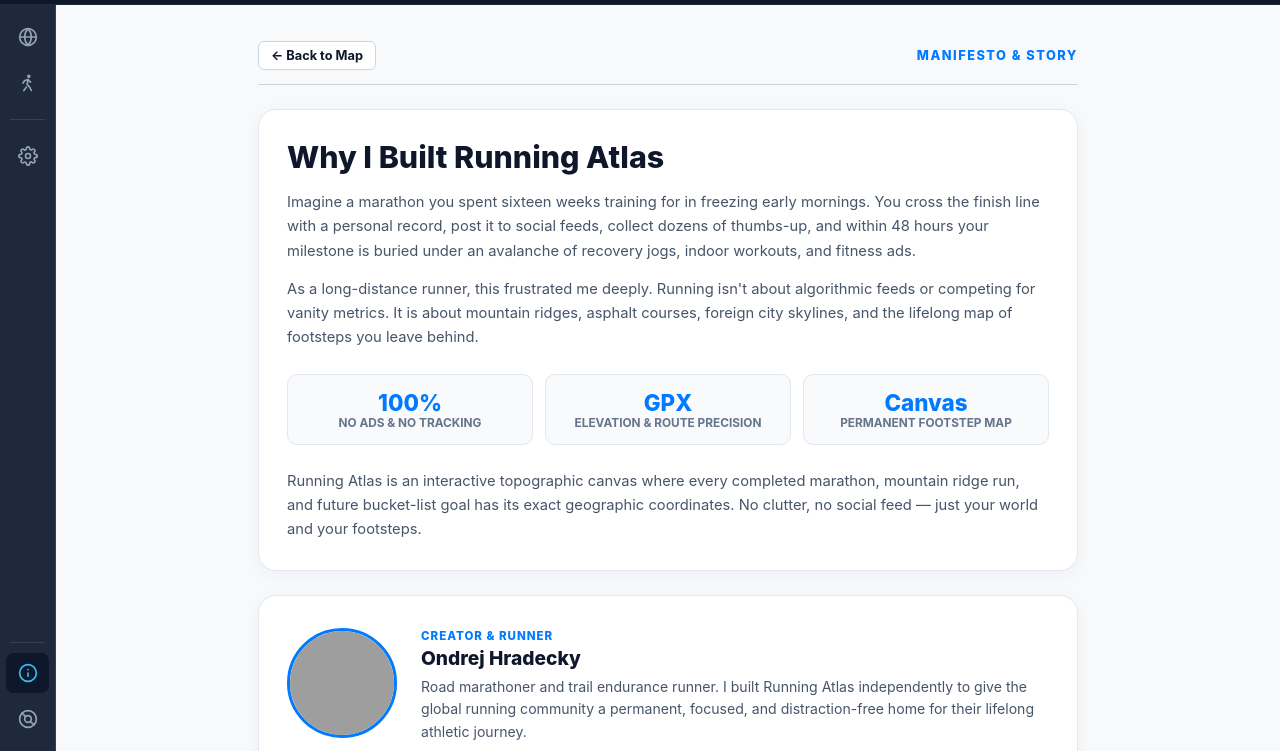
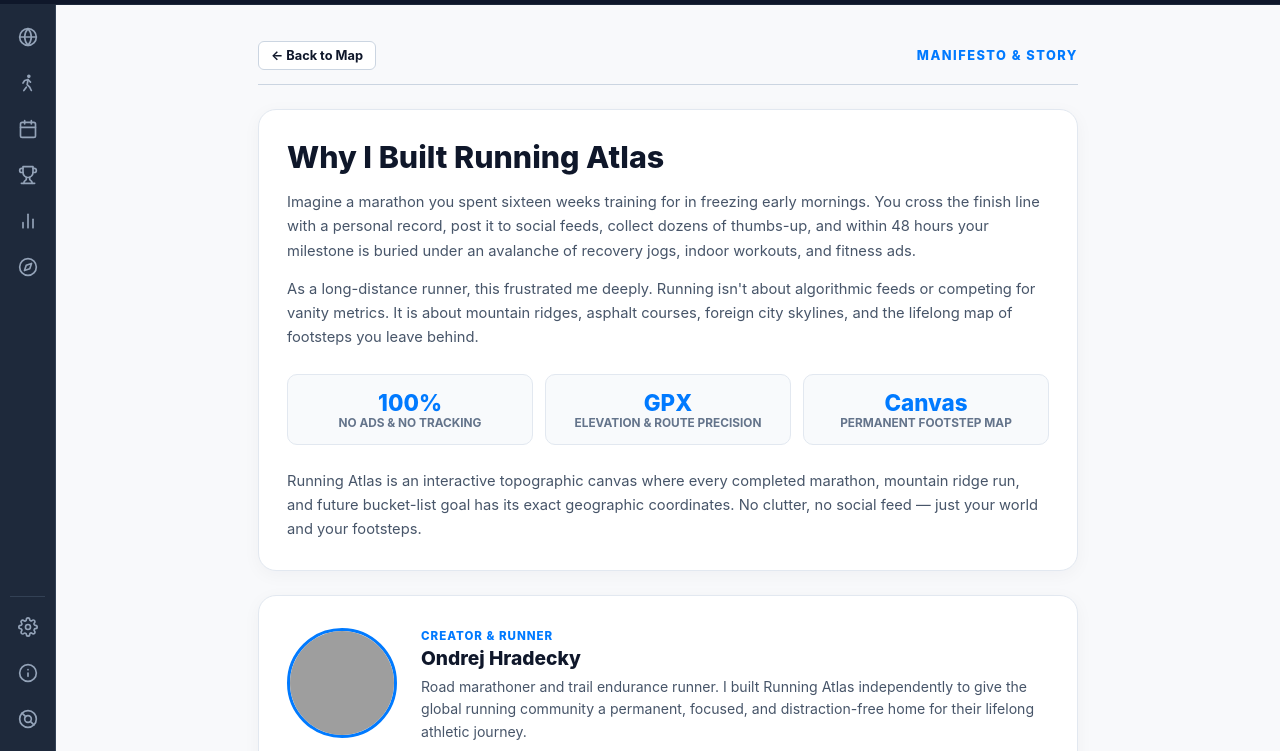
Before and after one commit to ondra295/run-atlas, a plain HTML site: page about.html in a window 1280 px wide. Shown: the part 49-800 px from the top of the page. Drawn offline with Linux system fonts and the light colour scheme; grey boxes are pictures that could not be loaded.

Commit message:
Refactor navigation links in about.html
Updated navigation links to include specific views for races, memorable runs, timeline, personal bests, and stats.

```diff
--- a/about.html
+++ b/about.html
@@ -79,8 +79,8 @@
     </header>
 
     <div id="main-body">
-      <nav id="left-rail">
-        <a class="rail-btn" href="app.html">
+     <nav id="left-rail">
+        <a class="rail-btn" href="app.html?view=races">
           <span class="rail-icon">
             <svg width="20" height="20" viewBox="0 0 24 24" fill="none" stroke="currentColor" stroke-width="2" stroke-linecap="round" stroke-linejoin="round">
               <circle cx="12" cy="12" r="10"></circle><line x1="2" y1="12" x2="22" y2="12"></line>
@@ -90,7 +90,7 @@
           <span>Race Atlas</span>
         </a>
 
-        <a class="rail-btn" href="app.html">
+        <a class="rail-btn" href="app.html?view=memorable">
           <span class="rail-icon">
             <svg width="20" height="20" viewBox="0 0 24 24" fill="none" stroke="currentColor" stroke-width="2" stroke-linecap="round" stroke-linejoin="round">
               <circle cx="13" cy="4" r="1.2" fill="currentColor"></circle>
@@ -100,22 +100,65 @@
           <span>Memorable Runs</span>
         </a>
 
-        <div style="height: 1px; background: #334155; margin: 10px 4px;"></div>
+        <a class="rail-btn" href="app.html?view=timeline">
+          <span class="rail-icon">
+            <svg width="20" height="20" viewBox="0 0 24 24" fill="none" stroke="currentColor" stroke-width="2" stroke-linecap="round" stroke-linejoin="round">
+              <rect x="3" y="4" width="18" height="18" rx="2" ry="2"></rect>
+              <line x1="16" y1="2" x2="16" y2="6"></line>
+              <line x1="8" y1="2" x2="8" y2="6"></line>
+              <line x1="3" y1="10" x2="21" y2="10"></line>
+            </svg>
+          </span>
+          <span>Season Timeline</span>
+        </a>
+
+        <a class="rail-btn" href="app.html?view=bests">
+          <span class="rail-icon">
+            <svg width="20" height="20" viewBox="0 0 24 24" fill="none" stroke="currentColor" stroke-width="2" stroke-linecap="round" stroke-linejoin="round">
+              <path d="M6 9H4.5a2.5 2.5 0 0 1 0-5H6"></path>
+              <path d="M18 9h1.5a2.5 2.5 0 0 0 0-5H18"></path>
+              <path d="M4 22h16"></path>
+              <path d="M10 14.66V17c0 .55-.47.98-.97 1.21C7.85 18.75 7 20.24 7 22"></path>
+              <path d="M14 14.66V17c0 .55.47.98.97 1.21C16.15 18.75 17 20.24 17 22"></path>
+              <path d="M18 2H6v7a6 6 0 0 0 12 0V2Z"></path>
+            </svg>
+          </span>
+          <span>Personal Bests</span>
+        </a>
+
+        <a class="rail-btn" href="app.html?view=stats">
+          <span class="rail-icon">
+            <svg width="20" height="20" viewBox="0 0 24 24" fill="none" stroke="currentColor" stroke-width="2" stroke-linecap="round" stroke-linejoin="round">
+              <line x1="18" y1="20" x2="18" y2="10"></line><line x1="12" y1="20" x2="12" y2="4"></line><line x1="6" y1="20" x2="6" y2="14"></line>
+            </svg>
+          </span>
+          <span>Milestones & Stats</span>
+        </a>
+
+        <a class="rail-btn" href="app.html?view=catalog">
+          <span class="rail-icon">
+            <svg width="20" height="20" viewBox="0 0 24 24" fill="none" stroke="currentColor" stroke-width="2" stroke-linecap="round" stroke-linejoin="round">
+              <circle cx="12" cy="12" r="10"></circle>
+              <polygon points="16.24 7.76 14.12 14.12 7.76 16.24 9.88 9.88 16.24 7.76"></polygon>
+            </svg>
+          </span>
+          <span>Explore Catalog</span>
+        </a>
+
+        <div class="rail-spacer"></div>
+        <div style="height: 1px; background: #334155; margin: 4px 4px;"></div>
 
         <a class="rail-btn" href="settings.html">
           <span class="rail-icon">
             <svg width="20" height="20" viewBox="0 0 24 24" fill="none" stroke="currentColor" stroke-width="2" stroke-linecap="round" stroke-linejoin="round">
               <circle cx="12" cy="12" r="3"></circle>
-              <path d="M19.4 15a1.65 1.65 0 0 0 .33 1.82l.06.06a2 2 0 1 1-2.83 2.83l-.06-.06a1.65 1.65 0 0 0-1.82-.33 1.65 1.65 0 0 0-1 1.51V21a2 2 0 1 1-4 0v-.09A1.65 1.65 0 0 0 9 19.4a1.65 1.65 0 0 0-1.82.33l-.06.06a2 2 0 1 1-2.83-2.83l.06-.06a1.65 1.65 0 0 0 .33-1.82 1.65 1.65 0 0 0-1.51-1H3a2 2 0 1 1 0-4h.09A1.65 1.65 0 0 0 4.6 9a1.65 1.65 0 0 0-.33-1.82l-.06-.06a2 2 0 1 1 2.83-2.83l.06.06a1.65 1.65 0 0 0 1.82.33H9a1.65 1.65 0 0 0 1-1.51V3a2 2 0 1 1 4 0v.09a1.65 1.65 0 0 0 1 1.51 1.65 1.65 0 0 0 1.82-.33l.06-.06a2 2 0 1 1 2.83 2.83l-.06.06a1.65 1.65 0 0 0-.33 1.82V9a1.65 1.65 0 0 0 1.51 1H21a2 2 0 1 1 0 4h-.09a1.65 1.65 0 0 0-1.51 1z"></path>
+              <path d="M19.4 15a1.65 1.65 0 0 0 .33 1.82l.06.06a2 2 0 1 1-2.83 2.83l-.06-.06a1.65 1.65 0 0 0-1.82-.33 1.65 1.65 0 0 0-1 1.51V21a2 2 0 1 1-4 0v-.09A1.65 1.65 0 0 0 9 19.4a1.65 1.65 0 0 0-1.82.33l-.06.06a2 2 0 1 1-2.83-2.83l-.06-.06a1.65 1.65 0 0 0 .33-1.82 1.65 1.65 0 0 0-1.51-1H3a2 2 0 1 1 0-4h.09A1.65 1.65 0 0 0 4.6 9a1.65 1.65 0 0 0-.33-1.82l-.06-.06a2 2 0 1 1 2.83-2.83l.06.06a1.65 1.65 0 0 0 1.82.33H9a1.65 1.65 0 0 0 1-1.51V3a2 2 0 1 1 4 0v.09a1.65 1.65 0 0 0 1 1.51 1.65 1.65 0 0 0 1.82-.33l.06-.06a2 2 0 1 1 2.83 2.83l-.06.06a1.65 1.65 0 0 0-.33 1.82V9a1.65 1.65 0 0 0 1.51 1H21a2 2 0 1 1 0 4h-.09a1.65 1.65 0 0 0-1.51 1z"></path>
             </svg>
           </span>
           <span>Settings</span>
         </a>
 
-        <div class="rail-spacer"></div>
-        <div style="height: 1px; background: #334155; margin: 4px 4px;"></div>
-
-        <a class="rail-btn active" href="about.html">
+        <a class="rail-btn" href="about.html">
           <span class="rail-icon">
             <svg width="20" height="20" viewBox="0 0 24 24" fill="none" stroke="currentColor" stroke-width="2" stroke-linecap="round" stroke-linejoin="round">
               <circle cx="12" cy="12" r="10"></circle><line x1="12" y1="16" x2="12" y2="12"></line><line x1="12" y1="8" x2="12.01" y2="8"></line>
@@ -134,7 +177,6 @@
           <span>Support & Ideas</span>
         </a>
       </nav>
-
       <div class="view-content-pane">
         <div class="inner-page-card">
           <div style="display:flex; justify-content:space-between; align-items:center; border-bottom:1px solid #cbd5e1; padding-bottom:14px;">
```
